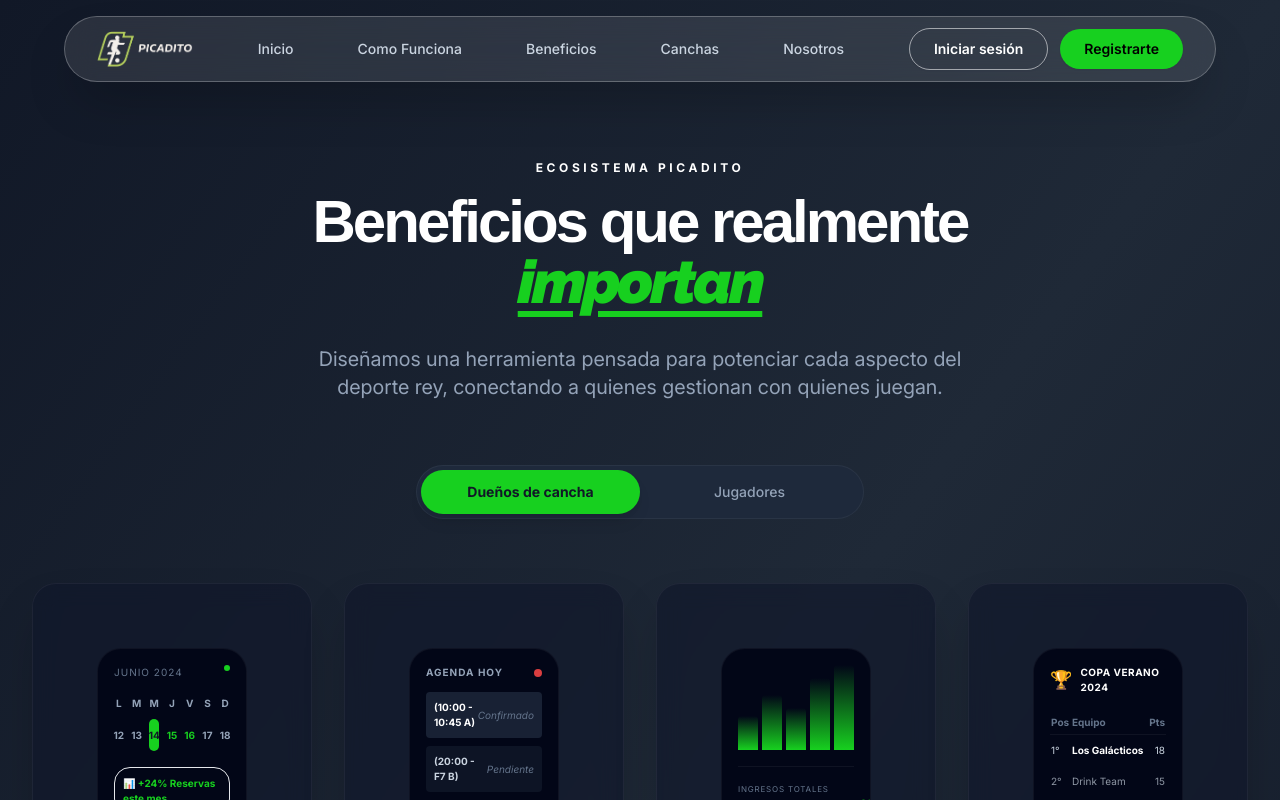
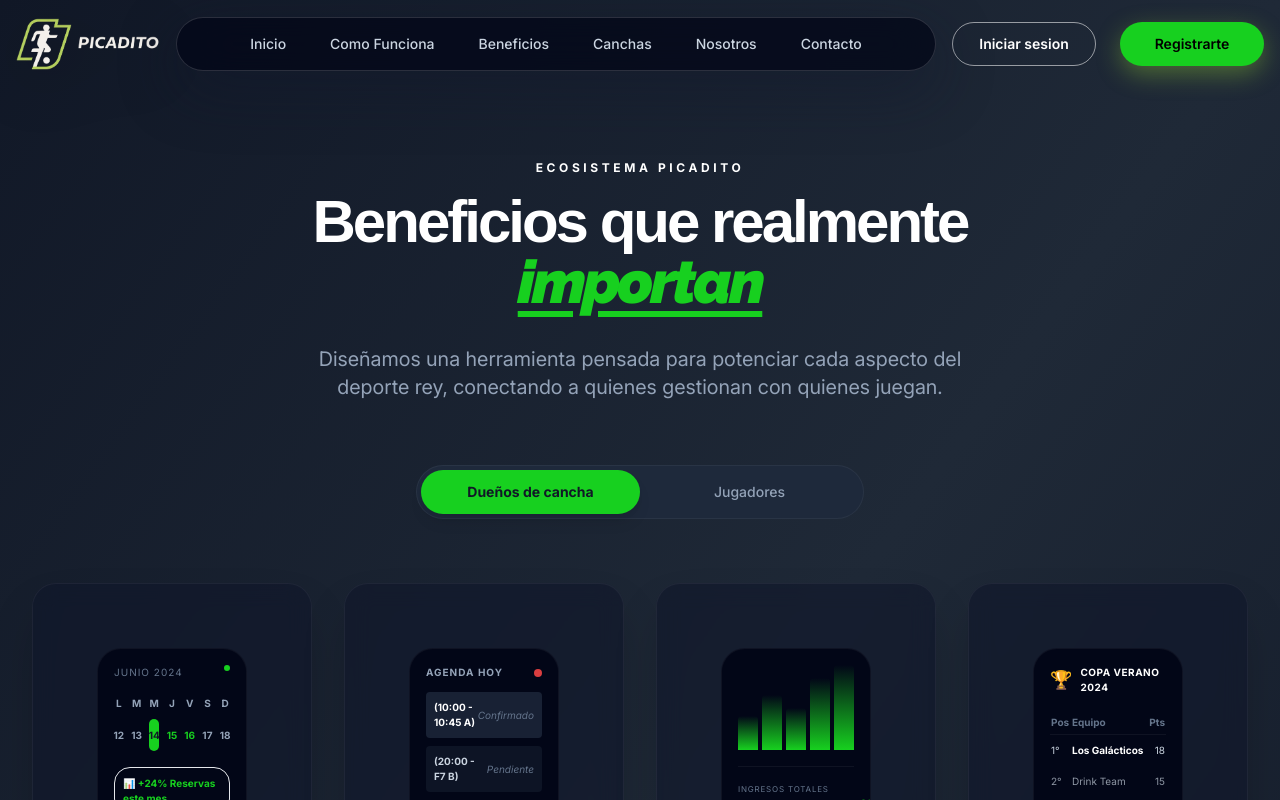
Before and after one commit to AxelArani-code/PicaditoBeta, a Next.js app in the folder apps/web/: page /benefits in a window 1280 px wide. Shown: the top 800 px of the page. Built offline with nearby package versions, Linux system fonts and the light colour scheme; a web font is replaced by a local one.

Commit message:
feat: CTA, NavBar, Como funciona, Beneficios

```diff
--- a/apps/web/src/components/home/HomePageClient.tsx
+++ b/apps/web/src/components/home/HomePageClient.tsx
@@ -66,7 +66,10 @@
           <motion.div
             key="landing"
           >
-            <Navbar onNavigate={setView} />
+            <Navbar
+              onLoginClick={() => setView("login")}
+              onRegisterClick={() => setView("register")}
+            />
             <main>
               <Hero />
 
--- a/apps/web/src/components/seccion/OwnerSection.tsx
+++ b/apps/web/src/components/seccion/OwnerSection.tsx
@@ -34,7 +34,7 @@
 
 export default function OwnerSection() {
   return (
-    <section className="relative overflow-hidden bg-gray-950 py-24 md:py-32 border-t border-gray-800">
+    <section id="nosotros" className="relative overflow-hidden scroll-mt-32 bg-gray-950 py-24 md:py-32 border-t border-gray-800">
 
       {/* Decorative ambient lighting */}
       <div className="absolute inset-0 pointer-events-none opacity-20">
--- a/apps/web/src/components/shared/Footer/Footer.tsx
+++ b/apps/web/src/components/shared/Footer/Footer.tsx
@@ -1,10 +1,13 @@
-import { Instagram, Trophy, Twitter } from "lucide-react";
+import { Instagram, Twitter } from "lucide-react";
 import Image from "next/image";
-import { Container, Body } from "../../design-system";
+import Link from "next/link";
+import { publicNavItems } from "@/config/public-navigation";
 
 export const Footer = () => {
+    const platformLinks = publicNavItems.slice(0, 4);
+
     return (
-        <footer className="py-20 px-6 border-t border-white/5 bg-gradient-to-br from-gray-900 via-gray-800 to-gray-900  ">
+        <footer id="contacto" className="scroll-mt-32 py-20 px-6 border-t border-white/5 bg-gradient-to-br from-gray-900 via-gray-800 to-gray-900  ">
       <div className="max-w-7xl mx-auto flex flex-col md:flex-row justify-between items-start md:items-center gap-12">
         <div>
           <div className="flex items-center gap-2 mb-6">
@@ -26,9 +29,11 @@
           <div className="space-y-4">
             <p className="text-white font-bold text-sm uppercase tracking-widest">Plataforma</p>
             <div className="flex flex-col gap-3 text-sm text-slate-500">
-              <a href="#" className="hover:text-primary transition-colors">Features</a>
-              <a href="#" className="hover:text-primary transition-colors">Pricing</a>
-              <a href="#" className="hover:text-primary transition-colors">Torneos</a>
+              {platformLinks.map((item) => (
+                <Link key={item.label} href={item.href} className="hover:text-primary transition-colors">
+                  {item.label}
+                </Link>
+              ))}
             </div>
           </div>
           <div className="space-y-4">
--- a/apps/web/src/components/shared/Navbar/Navbar.tsx
+++ b/apps/web/src/components/shared/Navbar/Navbar.tsx
@@ -1,127 +1,154 @@
 "use client";
 
 import { motion } from "framer-motion";
-import { Trophy, Menu, X } from "lucide-react";
+import { Menu, X } from "lucide-react";
 import Image from "next/image";
-import { useRouter } from "next/navigation";
+import Link from "next/link";
 import { useState } from "react";
-import type { View } from "@/components/home/HomePageClient";
+import { publicNavItems } from "@/config/public-navigation";
 
 interface NavbarProps {
-  onNavigate: (view: View) => void;
+  onLoginClick?: () => void;
+  onRegisterClick?: () => void;
 }
 
-export const Navbar = ({ onNavigate }: NavbarProps) => {
-    const router = useRouter();
+export const Navbar = ({ onLoginClick, onRegisterClick }: NavbarProps) => {
   const [isMenuOpen, setIsMenuOpen] = useState(false);
+
   return (
     <motion.div
       initial={{ y: -100 }}
       animate={{ y: 0 }}
       className="fixed top-4 left-0 right-0 z-50 px-4"
     >
-          <nav className="max-w-6xl mx-auto rounded-full px-6 py-1 flex items-center justify-between shadow-2xl border border-white/25 bg-white/10 backdrop-blur-lg">
-            <div className="flex items-center gap-2">
-             <div className="relative h-14 w-14 sm:h-18 sm:w-18 md:h-20 md:w-20 lg:h-14 lg:w-24">
+      <div className="mx-auto flex max-w-7xl items-center justify-between gap-3 sm:gap-4">
+        <Link href="/#inicio" className="flex shrink-0 items-center">
+          <div className="relative h-10 w-28 sm:h-14 sm:w-36">
             <Image
               src="/logo-picadito.png"
               alt="PicaDito Logo"
               fill
-                            className="object-contain"
+              priority
+              className="object-contain object-left drop-shadow-[0_10px_30px_rgba(0,0,0,0.35)]"
             />
           </div>
-            </div>
+        </Link>
 
-            <div className="hidden md:flex items-center gap-8">
-              {[
-                { label: 'Inicio', href: '#inicio' },
-                { label: 'Como Funciona', href: '/how-works', isRoute: true },
-                { label: 'Beneficios', href: '/benefits', isRoute: true },
-                { label: 'Canchas', href: '#canchas' },
-                { label: 'Nosotros', href: '#nosotros' },
-              ].map((item) => (
-                item.isRoute ? (
-                  <button
+        <nav className="flex flex-none items-center justify-end gap-3 md:flex-1 md:gap-4">
+          <div className="flex min-w-[72px] items-center justify-end rounded-full bg-transparent py-4 shadow-none sm:min-w-[88px] sm:px-4 md:w-full md:max-w-4xl md:justify-center md:border md:border-white/15 md:bg-slate-950/75 md:px-6 md:shadow-[0_18px_60px_rgba(15,23,42,0.45)] md:backdrop-blur-xl">
+            <div className="hidden items-center gap-6 md:flex lg:gap-11">
+              {publicNavItems.map((item) => (
+                <Link
                   key={item.label}
-                    onClick={() => router.push(item.href)}
-                    className="text-sm font-medium hover:text-primary transition-colors text-slate-300"
+                  href={item.href}
+                  className="text-sm font-medium text-slate-300 transition-colors hover:text-primary"
                 >
                   {item.label}
-                  </button>
-                ) : (
-                  <a
-                    key={item.label}
-                    href={item.href}
-                    className="text-sm font-medium hover:text-primary transition-colors text-slate-300"
-                  >
-                    {item.label}
-                  </a>
-                )
+                </Link>
               ))}
             </div>
 
-            <div className="flex items-center gap-3">
-              <button
-                onClick={() => onNavigate('login')}
-                className="hidden sm:block text-sm font-semibold bg-transparent border border-white/55 text-white hover:bg-primary-hover active:bg-primary-active rounded-full px-5 py-2.5 shadow-sm transition-colors"
-              >
-                Iniciar sesión
-              </button>
-              <button
-                onClick={() => onNavigate('register')}
-                className="hidden sm:block text-sm font-semibold bg-primary text-black hover:bg-primary-hover active:bg-primary-active rounded-full px-5 py-2.5 shadow-sm transition-colors"
-              >
-                Registrarte
-              </button>
             <button
               onClick={() => setIsMenuOpen(!isMenuOpen)}
-                className="md:hidden p-2 text-white hover:text-primary transition-colors"
+              className="flex h-10 w-10 items-center justify-center rounded-full text-white transition-colors hover:text-primary md:hidden"
             >
               {isMenuOpen ? <X size={24} /> : <Menu size={24} />}
             </button>
           </div>
+
+          <div className="hidden items-center gap-2 md:flex lg:gap-5">
+            {onLoginClick ? (
+              <button
+                onClick={onLoginClick}
+                className="inline-flex h-11 w-36 items-center justify-center rounded-full border border-white/55 bg-transparent px-5 text-sm font-semibold text-white shadow-sm transition-colors hover:bg-primary-hover active:bg-primary-active"
+              >
+                Iniciar sesion
+              </button>
+            ) : (
+              <Link
+                href="/login"
+                className="inline-flex h-11 w-36 items-center justify-center rounded-full border border-white/55 bg-transparent px-5 text-sm font-semibold text-white shadow-sm transition-colors hover:bg-primary-hover active:bg-primary-active"
+              >
+                Iniciar sesion
+              </Link>
+            )}
+            {onRegisterClick ? (
+              <button
+                onClick={onRegisterClick}
+                className="inline-flex h-11 w-36 items-center justify-center rounded-full bg-primary px-5 text-sm font-semibold text-black shadow-[0_8px_24px_rgba(163,230,53,0.35)] transition-all hover:bg-primary-hover active:bg-primary-active"
+              >
+                Registrarte
+              </button>
+            ) : (
+              <Link
+                href="/register"
+                className="inline-flex h-11 w-36 items-center justify-center rounded-full bg-primary px-5 text-sm font-semibold text-black shadow-[0_8px_24px_rgba(163,230,53,0.35)] transition-all hover:bg-primary-hover active:bg-primary-active"
+              >
+                Registrarte
+              </Link>
+            )}
+          </div>
         </nav>
+      </div>
 
       {isMenuOpen && (
         <motion.div
           initial={{ opacity: 0, y: -20 }}
           animate={{ opacity: 1, y: 0 }}
           exit={{ opacity: 0, y: -20 }}
-              className="md:hidden mt-4 mx-4 bg-white/10 backdrop-blur-lg rounded-lg border border-white/25 shadow-2xl"
+          className="mx-auto mt-4 max-w-7xl md:hidden"
         >
-              <div className="flex flex-col p-4 gap-4">
-                {['Features', 'Torneos', 'Beneficios', 'Reservas', 'Ranking', 'Pricing'].map((item) => (
-                  item === 'Beneficios' ? (
+          <div className="rounded-3xl border border-white/15 bg-slate-950/90 p-4 shadow-[0_18px_60px_rgba(15,23,42,0.45)] backdrop-blur-xl">
+            <div className="flex flex-col gap-4">
+              {publicNavItems.map((item) => (
+                <Link
+                  key={item.label}
+                  href={item.href}
+                  className="text-sm font-medium text-slate-300 transition-colors hover:text-primary"
+                  onClick={() => setIsMenuOpen(false)}
+                >
+                  {item.label}
+                </Link>
+              ))}
+              {onLoginClick ? (
                 <button
-                      key={item}
-                      onClick={() => { setIsMenuOpen(false); router.push('/benefits'); }}
-                      className="text-sm font-medium hover:text-primary transition-colors text-slate-300"
+                  onClick={() => {
+                    setIsMenuOpen(false);
+                    onLoginClick();
+                  }}
+                  className="rounded-full border border-white/20 px-4 py-2 text-sm font-semibold text-white transition-colors hover:border-primary hover:text-primary"
                 >
-                      {item}
+                  Iniciar sesion
                 </button>
               ) : (
-                    <a
-                      key={item}
-                      href={`#${item.toLowerCase()}`}
-                      className="text-sm font-medium hover:text-primary transition-colors text-slate-300"
+                <Link
+                  href="/login"
+                  className="rounded-full border border-white/20 px-4 py-2 text-center text-sm font-semibold text-white transition-colors hover:border-primary hover:text-primary"
                   onClick={() => setIsMenuOpen(false)}
                 >
-                      {item}
-                    </a>
-                  )
-                ))}
+                  Iniciar sesion
+                </Link>
+              )}
+              {onRegisterClick ? (
                 <button
-                  onClick={() => { setIsMenuOpen(false); onNavigate('login'); }}
-                  className="text-sm font-semibold px-4 py-2 bg-transparent border border-white/55 text-white hover:bg-primary-hover active:bg-primary-active rounded-full shadow-sm transition-colors"
+                  onClick={() => {
+                    setIsMenuOpen(false);
+                    onRegisterClick();
+                  }}
+                  className="rounded-full bg-primary px-5 py-2.5 text-sm font-semibold text-black transition-colors hover:bg-primary-hover active:bg-primary-active"
                 >
-                  Iniciar sesión
+                  Registrarte
                 </button>
-                <button
-                  onClick={() => { setIsMenuOpen(false); onNavigate('register'); }}
-                  className="bg-primary text-white hover:bg-primary-hover active:bg-primary-active rounded-full px-5 py-2.5 shadow-sm transition-colors"
+              ) : (
+                <Link
+                  href="/register"
+                  className="rounded-full bg-primary px-5 py-2.5 text-center text-sm font-semibold text-black transition-colors hover:bg-primary-hover active:bg-primary-active"
+                  onClick={() => setIsMenuOpen(false)}
                 >
-                 Registrase
-                </button>
+                  Registrarte
+                </Link>
+              )}
+            </div>
           </div>
         </motion.div>
       )}
--- /dev/null
+++ b/apps/web/src/config/public-navigation.ts
@@ -0,0 +1,13 @@
+export type PublicNavItem = {
+  label: string;
+  href: string;
+};
+
+export const publicNavItems: PublicNavItem[] = [
+  { label: "Inicio", href: "/#inicio" },
+  { label: "Como Funciona", href: "/how-works" },
+  { label: "Beneficios", href: "/benefits" },
+  { label: "Canchas", href: "/canchas" },
+  { label: "Nosotros", href: "/#nosotros" },
+  { label: "Contacto", href: "/#contacto" },
+];
```
Also changed, not shown: apps/web/src/app/(public)/canchas/page.tsx (added, +38 -0 lines), apps/web/src/app/(public)/how-works/HowWors.tsx (+45 -18 lines), apps/web/src/app/page.tsx (+8 -4 lines), apps/web/src/components/home/CTA/CTA.tsx (+38 -9 lines), apps/web/src/components/marketing/VenuesList.tsx (deleted, +0 -39 lines). Lines whose indentation alone changed are shown as unchanged.
